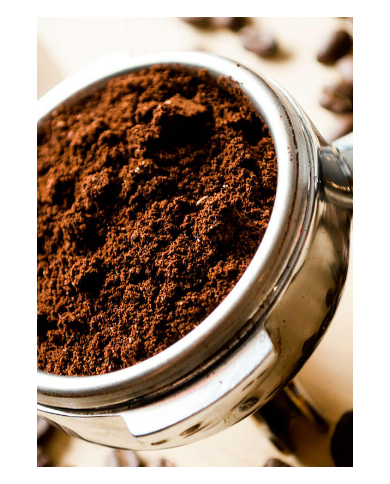
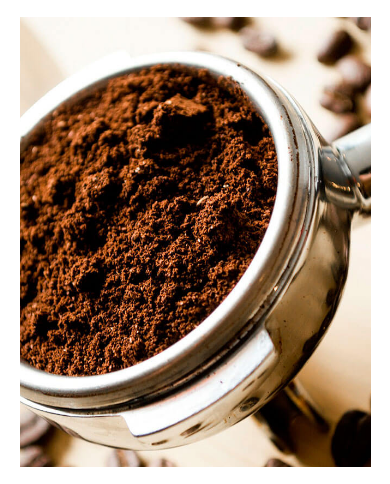
Before and after one commit to MrSetOne/04.BlogDeCafe, a plain HTML site: page blog.html in a window 390 px wide. Shown: the part 298-782 px from the top of the page. Drawn offline with nearby package versions, Linux system fonts and the light colour scheme; files whose address does not match are found by name.

Commit message:
little fixes blog's main size fixed Update ToDo list

```diff
--- a/blog.html
+++ b/blog.html
@@ -39,7 +39,7 @@
     <main class="main-size center-element">
 
         <article class="entrada">
-            <div class="entrada__imagen main-size center-element"></div>
+            <div class="entrada__imagen center-element"></div>
             <div class="entrada__texto center-element">
                 <h2 class="entrada__titulo center-text">Tipos de grano de café</h2>
                 <p class="entrada__contenido">Lorem, ipsum dolor sit amet consectetur adipisicing elit. Quidem eligendi ut necessitatibus veritatis eveniet, quod fugiat unde repellat quis quia culpa voluptates incidunt. Doloremque cum, officiis quos corporis voluptas quam. Maiores
--- a/style/blog.css
+++ b/style/blog.css
@@ -9,6 +9,7 @@
     background-repeat: no-repeat;
     background-size: cover;
     height: 45rem;
+    width: 100%;
 }
 
 .entrada__texto {
@@ -32,6 +33,7 @@
     .entrada__texto {
         margin-top: 0;
         padding: 0;
+        width: 100%;
     }
 }
 
```
Also changed, not shown: 1 other file.
